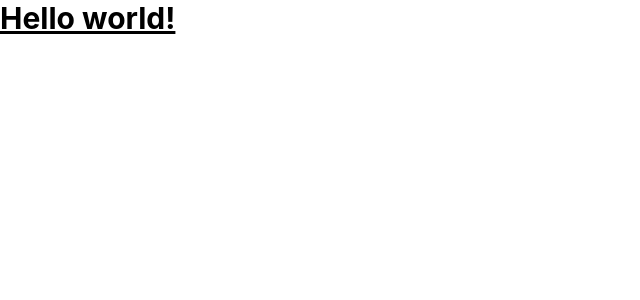
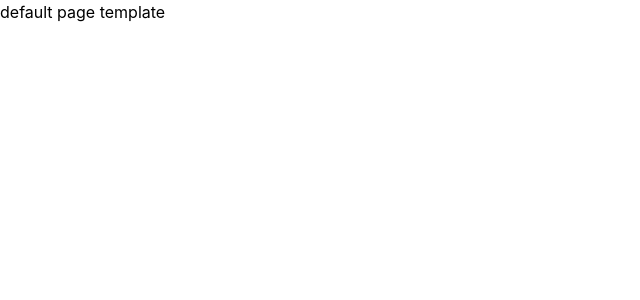
Before and after one commit to eminebozdag/wolt-clone, a React (Create React App) app: page /en in a window 1280 px wide. Shown: the top 300 px of the page, without its empty margins (0-640 px from the left). Built offline with nearby package versions, Linux system fonts and the light colour scheme.

Commit message:
Add pages and layout

```diff
--- a/src/App.tsx
+++ b/src/App.tsx
@@ -1,10 +1,22 @@
 import React from "react";
+import { BrowserRouter, Route, Routes } from "react-router-dom";
+import pages from "./pages/page.config";
 
 function App() {
   return (
-    <div className="App">
-      <h1 className="text-3xl font-bold underline">Hello world!</h1>
-    </div>
+    <BrowserRouter>
+      <Routes>
+        {pages.map((page) => {
+          return (
+            <Route
+              key={page.title}
+              path={page.route}
+              element={<page.Component />}
+            />
+          );
+        })}
+      </Routes>
+    </BrowserRouter>
   );
 }
 
--- /dev/null
+++ b/src/components/layout/layout.tsx
@@ -0,0 +1,8 @@
+const Layout = ({ children }: any) => {
+  return (
+    <div>
+      <div className="body">{children}</div>
+    </div>
+  );
+};
+export default Layout;
--- /dev/null
+++ b/src/pages/defaultPageTemplate/page.tsx
@@ -0,0 +1,9 @@
+import Layout from "../../components/layout/layout";
+const DefaultPageTemplate = () => {
+  return (
+    <Layout>
+      <div>default page template</div>
+    </Layout>
+  );
+};
+export default DefaultPageTemplate;
--- /dev/null
+++ b/src/pages/discoveryPageTemplate/page.tsx
@@ -0,0 +1,9 @@
+import Layout from "../../components/layout/layout";
+const DiscoveryPageTemplate = () => {
+  return (
+    <Layout>
+      <div>discovery page template</div>
+    </Layout>
+  );
+};
+export default DiscoveryPageTemplate;
--- /dev/null
+++ b/src/pages/page.config.ts
@@ -0,0 +1,19 @@
+import DefaultPageTemplate from "./defaultPageTemplate/page";
+import DiscoveryPageTemplate from "./discoveryPageTemplate/page";
+
+const pages = [
+  {
+    title: "Default",
+    route: "/en",
+    exact: true,
+    Component: DefaultPageTemplate,
+  },
+  {
+    title: "Discovery",
+    route: "en/discovery",
+    exact: false,
+    Component: DiscoveryPageTemplate,
+  },
+];
+
+export default pages;
```
